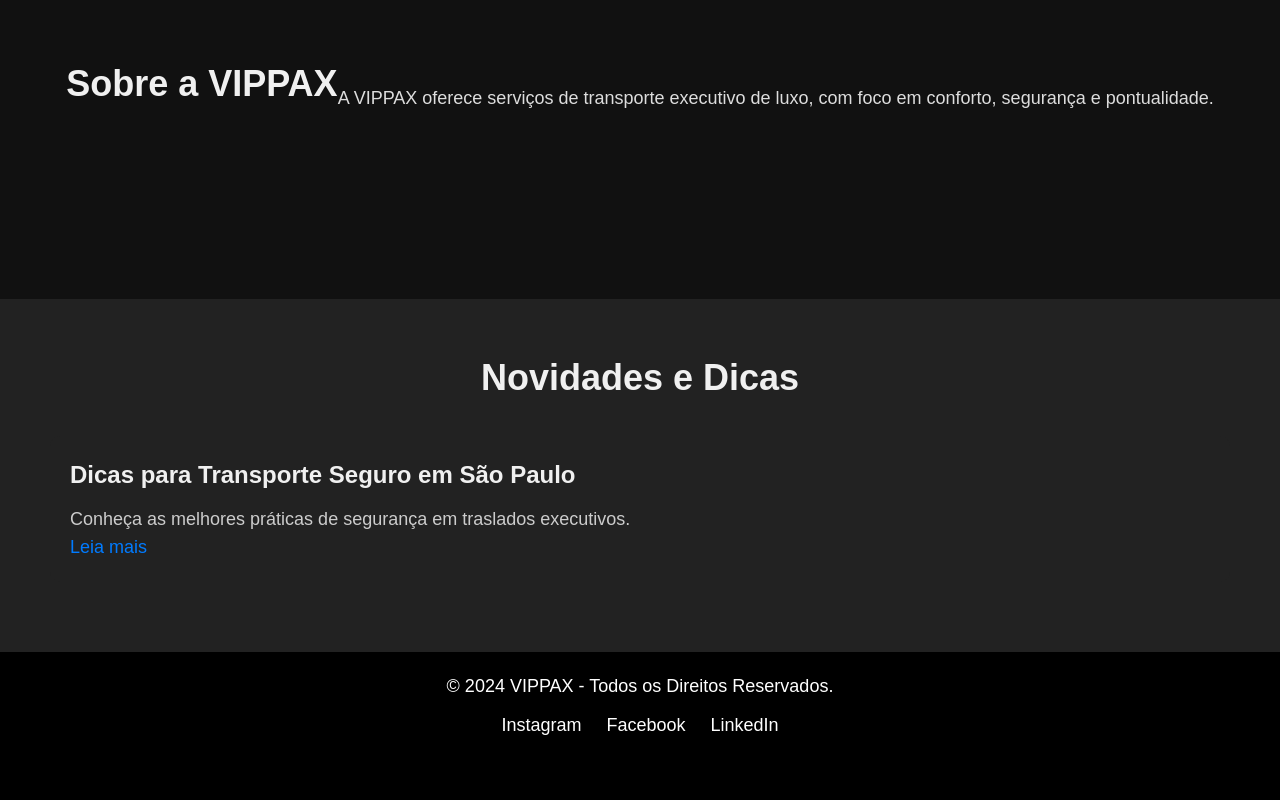
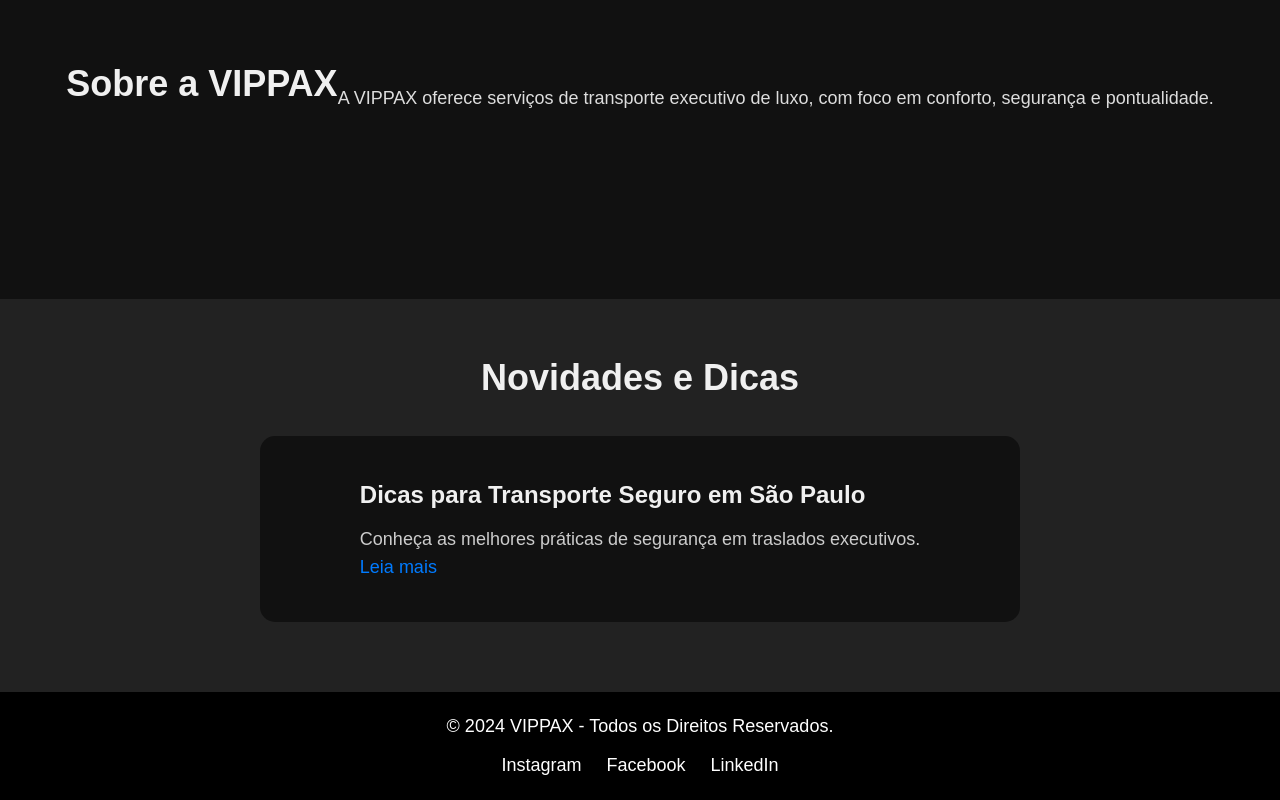
Before and after one commit to 4avalon/vippax, a plain HTML site: page index.html in a window 1280 px wide. Shown: the part 1707-2507 px from the top of the page. Before the commit the page ends 2467 px from the top, so only its background shows below. Drawn offline with Linux system fonts and the light colour scheme.

Commit message:
Commit inicial para o projeto vippax

```diff
--- a/css/components/menuResponsive.css
+++ b/css/components/menuResponsive.css
@@ -11,7 +11,7 @@
         width: 100%;
         height: auto;
         overflow-y: auto; /* Se o conteúdo for maior que a altura, habilita a rolagem */
-        background-color: rgba(0, 0, 0, 0.9); /* Fundo escuro */
+        background-color: rgba(0, 0, 0, 0.8); /* Fundo escuro */
         flex-direction: column;
         justify-content: flex-start; /* Alinha os itens ao topo */
         padding: 20px 0;
--- a/css/pages/blog.css
+++ b/css/pages/blog.css
@@ -3,6 +3,10 @@
     padding: 50px;
     background-color: #222;
     color: #f0f0f0;
+    display: flex;
+    flex-direction: column;
+    justify-content: flex-end; /* Alinha verticalmente */
+    align-items: center; /* Alinha horizontalmente */
 }
 
 .blog h2 {
@@ -12,10 +16,11 @@
 }
 
 .blog-post {
-    background-color: #222;
-    padding: 20px;
-    border-radius: 10px;
+    background-color: #111;
+    padding: 40px 100px 40px 100px;
+    border-radius: 15px;
     margin-bottom: 20px;
+
 }
 
 .blog-post h3 {
```
